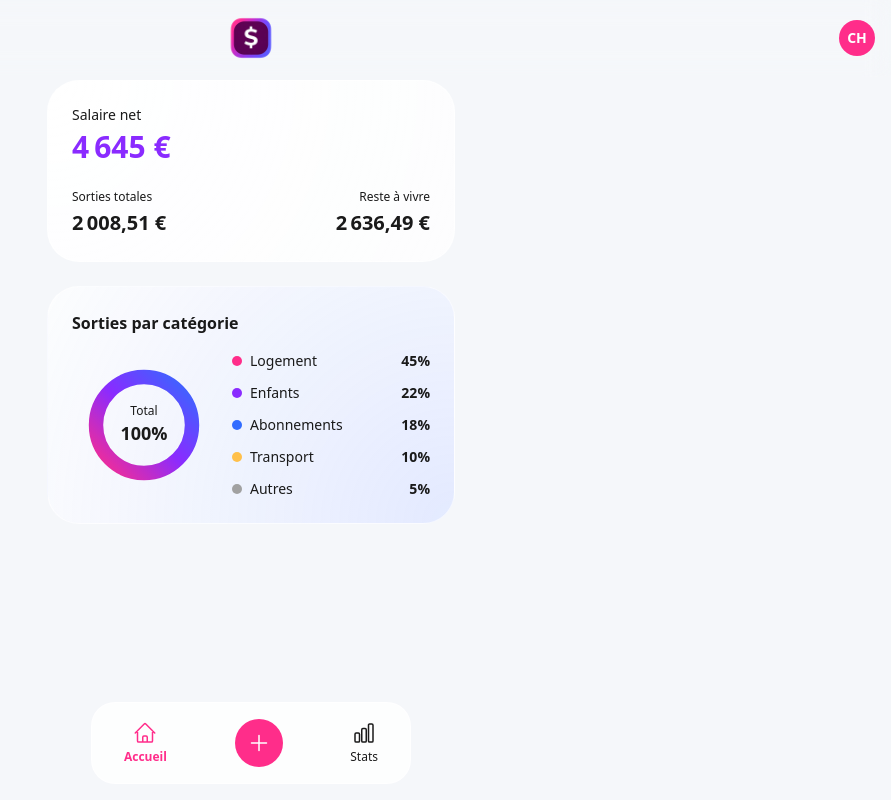
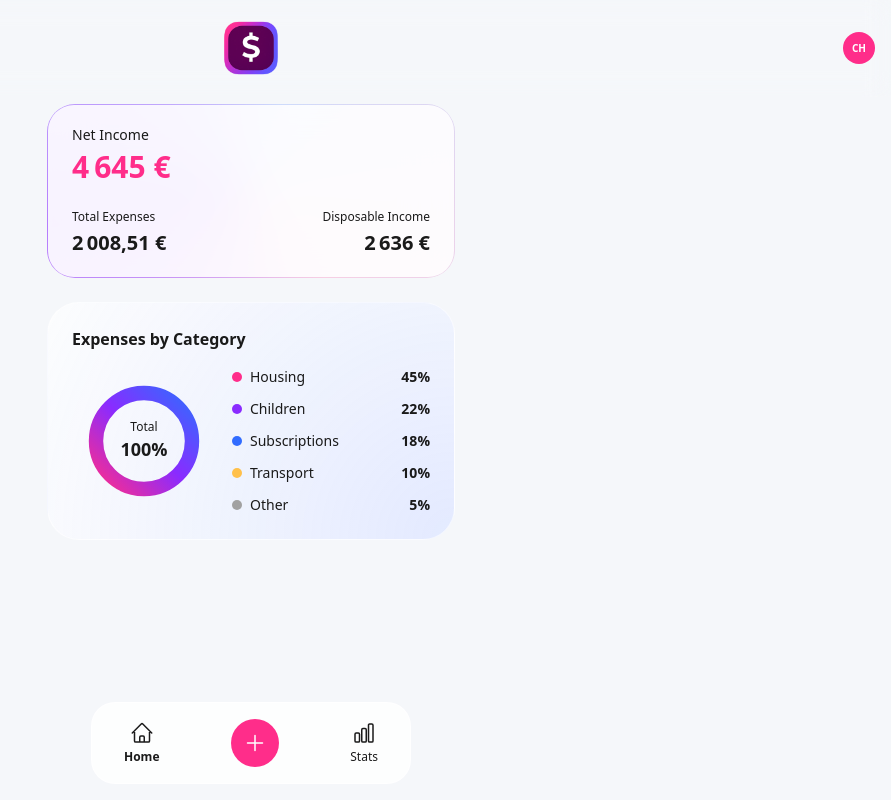
Before and after one commit to cyberchrix/flowcash, a Next.js app: page / in a window 1280 px wide. Shown: the whole page, without its empty margins (389-1280 px from the left). Built offline with nearby package versions, Linux system fonts and the light colour scheme.

Commit message:
Evolutions header and bottom nav

```diff
--- a/src/app/page.tsx
+++ b/src/app/page.tsx
@@ -1,15 +1,9 @@
 "use client";
 
 import { useEffect, useState } from "react";
+import Image from "next/image";
 import { motion } from "framer-motion";
-import Image from "next/image";
-
-
-import {
-  HomeIcon,
-  ChartBarIcon,
-  PlusIcon,
-} from "@heroicons/react/24/outline";
+import { HomeIcon, ChartBarIcon, PlusIcon } from "@heroicons/react/24/outline";
 
 type Category = {
   name: string;
@@ -22,20 +16,19 @@ const totalExpenses = 2008.51;
 const remaining = salaryNet - totalExpenses;
 
 const categories: Category[] = [
-  { name: "Logement", percent: 45, color: "#FF2D8A" },
-  { name: "Enfants", percent: 22, color: "#8A2BFF" },
-  { name: "Abonnements", percent: 18, color: "#316CFF" },
+  { name: "Housing", percent: 45, color: "#FF2D8A" },
+  { name: "Children", percent: 22, color: "#8A2BFF" },
+  { name: "Subscriptions", percent: 18, color: "#316CFF" },
   { name: "Transport", percent: 10, color: "#FFC04A" },
-  { name: "Autres", percent: 5, color: "#A1A1A1" },
+  { name: "Other", percent: 5, color: "#A1A1A1" },
 ];
-
 
 export default function Home() {
   return (
-    <div className="mx-auto flex min-h-screen max-w-md flex-col px-5">
+    <div className="mx-auto flex min-h-screen max-w-md flex-col px-5 bg-flowBg">
       <Header />
 
-      <main className="flex-1 space-y-6 pt-20 pb-28">
+      <main className="flex-1 space-y-6 pt-26 pb-28">
         <SummaryCard
           salaryNet={salaryNet}
           totalExpenses={totalExpenses}
@@ -50,28 +43,29 @@ export default function Home() {
   );
 }
 
+/* ---------------- HEADER ---------------- */
+
 function Header() {
   return (
-    <header
-      className="fixed top-0 left-0 right-0 z-50 flex items-center justify-center py-2 backdrop-blur-md border-b border-white/10
-      "
-    >
-      {/* Icône FlowCash centrée */}
+    <header className="fixed top-0 left-0 right-0 z-50 flex items-center justify-center py-2 backdrop-blur-md border-b border-white/10">
+      {/* FlowCash icon centered */}
       <Image
         src="/flowcash-icon.png"
         alt="FlowCash Icon"
-        width={60}
-        height={60}
+        width={80}
+        height={80}
         priority
       />
 
-      {/* Avatar aligné à droite */}
-      <div className="absolute right-4 flex h-9 w-9 items-center justify-center rounded-full bg-flow-primary shadow-flowSoft">
-        <span className="text-sm font-semibold text-white">CH</span>
+      {/* CH avatar on the right, smaller */}
+      <div className="absolute right-4 flex h-8 w-8 items-center justify-center rounded-full bg-flow-primary shadow-flowSoft">
+        <span className="text-[10px] font-semibold text-white">CH</span>
       </div>
     </header>
   );
 }
+
+/* ---------------- SUMMARY CARD ---------------- */
 
 function SummaryCard({
   salaryNet,
@@ -83,60 +77,63 @@ function SummaryCard({
   remaining: number;
 }) {
   return (
-    <motion.section
-      className="rounded-4xl border border-white/60 bg-white/80 p-6 shadow-flowSoft backdrop-blur-flow"
-      style={{
-        background:
-          "radial-gradient(circle at top left, rgba(255,255,255,0.95), rgba(255,255,255,0.75))",
-      }}
-
-      /* ✨ Animation très discrète */
+    <motion.div
       initial={{ opacity: 0, y: 12 }}
       animate={{ opacity: 1, y: 0 }}
       transition={{ duration: 0.45, ease: "easeOut" }}
+    >
+      <div className="relative rounded-[28px] p-[1px] bg-[conic-gradient(from_140deg,rgba(255,45,138,0.2),rgba(138,43,255,0.6),rgba(49,108,255,0.2),rgba(255,45,138,0.2))] shadow-flowSoft">
+        <section className="rounded-[26px] bg-white/90 px-6 py-5 backdrop-blur-xl">
+          <div className="text-sm font-medium text-flowTextMuted">
+            Net Income
+          </div>
 
-      /* ✨ Hover minimaliste */
-      whileHover={{
-        scale: 1.01,
-        boxShadow: "0 10px 24px rgba(0,0,0,0.08)",
-      }}
-
-      whileTap={{ scale: 0.995 }}
-    >
-      <div className="text-sm font-medium text-flowTextMuted">Salaire net</div>
-      <div className="mt-1 text-3xl font-semibold text-[#8A2BFF]">
+          <div className="mt-1 text-3xl font-semibold text-flow-primary">
             {salaryNet.toLocaleString("fr-FR")} €
           </div>
 
           <div className="mt-6 flex items-center justify-between gap-4">
             <div>
-          <div className="text-xs text-flowTextMuted">Sorties totales</div>
+              <div className="text-xs text-flowTextMuted">
+                Total Expenses
+              </div>
               <div className="mt-1 text-xl font-semibold text-flowPink">
                 {totalExpenses.toLocaleString("fr-FR", {
                   minimumFractionDigits: 2,
                   maximumFractionDigits: 2,
-            })} €
+                })}{" "}
+                €
               </div>
             </div>
 
             <div className="text-right">
-          <div className="text-xs text-flowTextMuted">Reste à vivre</div>
+              <div className="text-xs text-flowTextMuted">
+                Disposable Income
+              </div>
               <div className="mt-1 text-xl font-semibold text-flowBlue">
-            {remaining.toLocaleString("fr-FR")} €
+                {remaining.toLocaleString("fr-FR", {
+                  minimumFractionDigits: 0,
+                  maximumFractionDigits: 0,
+                })}{" "}
+                €
               </div>
             </div>
           </div>
-    </motion.section>
+        </section>
+      </div>
+    </motion.div>
   );
 }
 
+/* ---------------- DONUT + CATEGORIES ---------------- */
+
 function ChargesByCategoryCard({ categories }: { categories: Category[] }) {
-  // progress : 0 → 1 avec une vraie anim
+  // progress: 0 → 1 to animate donut + percentages
   const [progress, setProgress] = useState(0);
 
   useEffect(() => {
     let frameId: number;
-    const duration = 1000; // 1s
+    const duration = 1000; // 1 second
     let start: number | null = null;
 
     const animate = (timestamp: number) => {
@@ -155,7 +152,7 @@ function ChargesByCategoryCard({ categories }: { categories: Category[] }) {
 
   const radius = 40;
   const circumference = 2 * Math.PI * radius;
-  const offset = circumference * (1 - progress); // pour le donut
+  const offset = circumference * (1 - progress);
 
   return (
     <section
@@ -166,11 +163,11 @@ function ChargesByCategoryCard({ categories }: { categories: Category[] }) {
       }}
     >
       <h2 className="text-base font-semibold text-flowText">
-        Sorties par catégorie
+        Expenses by Category
       </h2>
 
       <div className="mt-4 flex items-center justify-between gap-4">
-        {/* Donut animé (gradient) */}
+        {/* Animated donut */}
         <div className="relative h-36 w-36">
           <svg
             viewBox="0 0 120 120"
@@ -190,7 +187,7 @@ function ChargesByCategoryCard({ categories }: { categories: Category[] }) {
               </linearGradient>
             </defs>
 
-            {/* cercle de fond */}
+            {/* background circle */}
             <circle
               cx="60"
               cy="60"
@@ -201,7 +198,7 @@ function ChargesByCategoryCard({ categories }: { categories: Category[] }) {
               opacity={0.25}
             />
 
-            {/* cercle animé */}
+            {/* animated circle */}
             <circle
               cx="60"
               cy="60"
@@ -217,14 +214,16 @@ function ChargesByCategoryCard({ categories }: { categories: Category[] }) {
             />
           </svg>
 
-          {/* Label centre */}
+          {/* center label */}
           <div className="absolute inset-0 flex flex-col items-center justify-center text-xs">
             <span className="text-flowTextMuted">Total</span>
-            <span className="text-lg font-semibold text-flowText">100%</span>
+            <span className="text-lg font-semibold text-flowText">
+              100%
+            </span>
           </div>
         </div>
 
-        {/* Légende avec compteur animé */}
+        {/* Categories with animated percentages */}
         <div className="flex-1 space-y-3 text-sm">
           {categories.map((cat) => {
             const displayed = Math.round(cat.percent * progress);
@@ -252,30 +251,27 @@ function ChargesByCategoryCard({ categories }: { categories: Category[] }) {
   );
 }
 
+/* ---------------- BOTTOM NAV ---------------- */
+
 function BottomNav() {
   return (
     <nav className="fixed bottom-0 left-0 right-0 z-50 flex justify-center pb-4">
       <div className="flex w-full max-w-xs items-center justify-between rounded-3xl border border-white/60 bg-white/80 px-8 py-4 shadow-flowNav backdrop-blur-flow">
-
-        {/* Accueil actif */}
         <NavItem
           icon={<HomeIcon className="h-6 w-6" />}
-          label="Accueil"
+          label="Home"
           active={true}
         />
 
-        {/* bouton + plein */}
         <button className="flex h-12 w-12 items-center justify-center rounded-full bg-flow-primary text-white shadow-flowSoft">
           <PlusIcon className="h-6 w-6 text-white" />
         </button>
 
-        {/* Stats inactive */}
         <NavItem
           icon={<ChartBarIcon className="h-6 w-6" />}
           label="Stats"
           active={false}
         />
-
       </div>
     </nav>
   );
@@ -292,18 +288,14 @@ function NavItem({
 }) {
   return (
     <button className="flex flex-col items-center gap-1 text-xs">
-      <span
-        className={
-          active ? "text-flow-primary" : "text-flow-muted"
-        }
-      >
+      <span className={active ? "text-flowBlue" : "text-flowTextMuted"}>
         {icon}
       </span>
       <span
         className={
           active
-            ? "font-semibold text-flow-primary"
-            : "font-medium text-flow-muted"
+            ? "font-semibold text-flowBlue"
+            : "font-medium text-flowTextMuted"
         }
       >
         {label}
```
Lines whose indentation alone changed are shown as unchanged.
